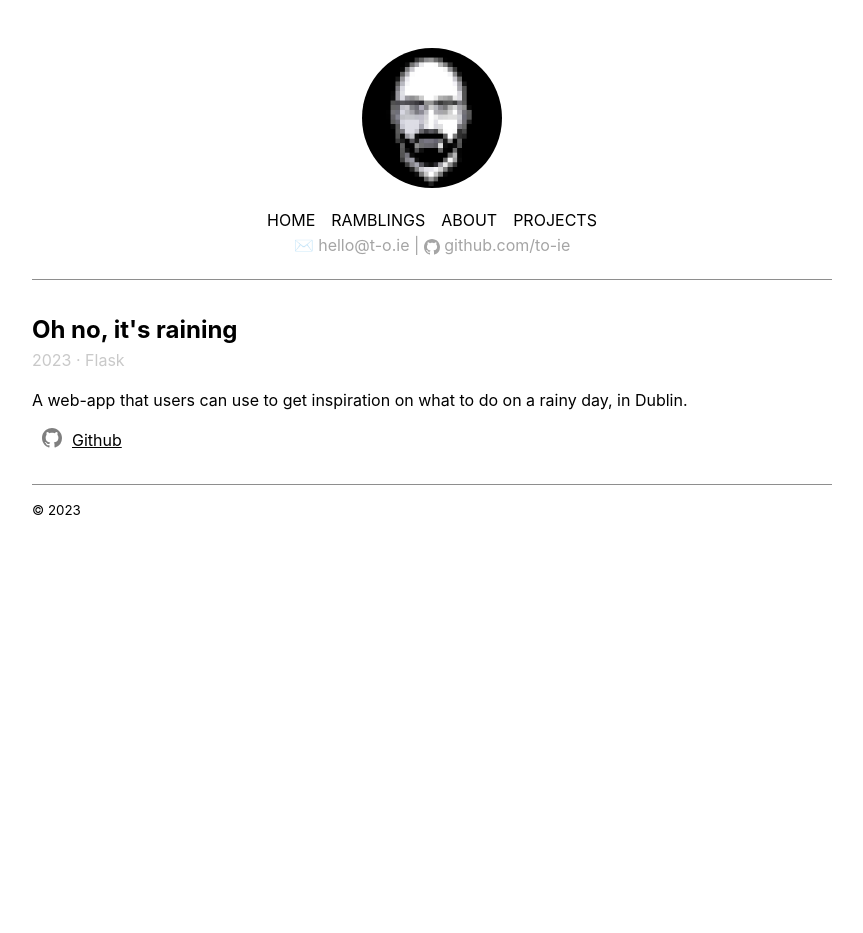
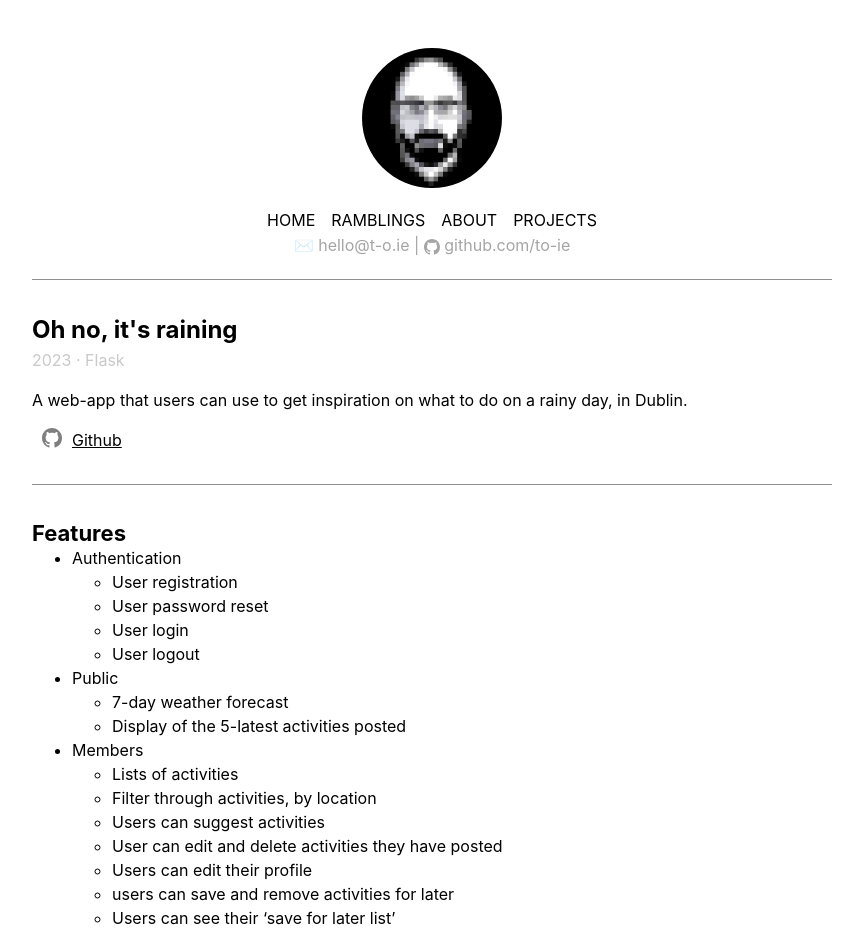
Before and after one commit to to-ie/to-ie.github.io, a Jekyll site: the page built from _projects/2023-03-02-rain.md, in a window 1280 px wide. Shown: the top 933 px of the page, without its empty margins (208-1071 px from the left). Built offline with Jekyll 4.4.1, drawn with Linux system fonts in a browser that asks for light colours; before the commit the page ends 900 px from its top, so only the background shows below that; some of the changed text lies outside the part shown.

Commit message:
oh no it's rainign

```diff
--- a/_projects/2023-03-02-rain.md
+++ b/_projects/2023-03-02-rain.md
@@ -10,3 +10,35 @@
 
 <svg xmlns="http://www.w3.org/2000/svg" width="20" height="20" fill="#00000080" viewBox="0 0 16 16" class="svgicon">
 <path d="M8 0C3.58 0 0 3.58 0 8c0 3.54 2.29 6.53 5.47 7.59.4.07.55-.17.55-.38 0-.19-.01-.82-.01-1.49-2.01.37-2.53-.49-2.69-.94-.09-.23-.48-.94-.82-1.13-.28-.15-.68-.52-.01-.53.63-.01 1.08.58 1.23.82.72 1.21 1.87.87 2.33.66.07-.52.28-.87.51-1.07-1.78-.2-3.64-.89-3.64-3.95 0-.87.31-1.59.82-2.15-.08-.2-.36-1.02.08-2.12 0 0 .67-.21 2.2.82.64-.18 1.32-.27 2-.27.68 0 1.36.09 2 .27 1.53-1.04 2.2-.82 2.2-.82.44 1.1.16 1.92.08 2.12.51.56.82 1.27.82 2.15 0 3.07-1.87 3.75-3.65 3.95.29.25.54.73.54 1.48 0 1.07-.01 1.93-.01 2.2 0 .21.15.46.55.38A8.012 8.012 0 0 0 16 8c0-4.42-3.58-8-8-8z"></path></svg> [Github](https://github.com/to-ie/oh-no-it-s-raining)
+
+---
+
+## Features
+- Authentication
+    - User registration
+    - User password reset
+    - User login
+    - User logout
+- Public
+    - 7-day weather forecast
+    - Display of the 5-latest activities posted
+- Members
+    - Lists of activities
+    - Filter through activities, by location
+    - Users can suggest activities
+    - User can edit and delete activities they have posted
+    - Users can edit their profile
+    - users can save and remove activities for later
+    - Users can see their 'save for later list'
+    - Users can see the activities they have posted
+- Administration
+    - User management: list users, edit users, delete users, make user admin
+    - activity management: list, edit, delete, moderate / publish all activities
+
+## Screenshots
+![rain](https://github.com/to-ie/oh-no-it-s-raining/raw/main/app/static/index.jpg)
+
+## Tech stack
+- Flask
+- MySQL
+- Bootstrap
```
